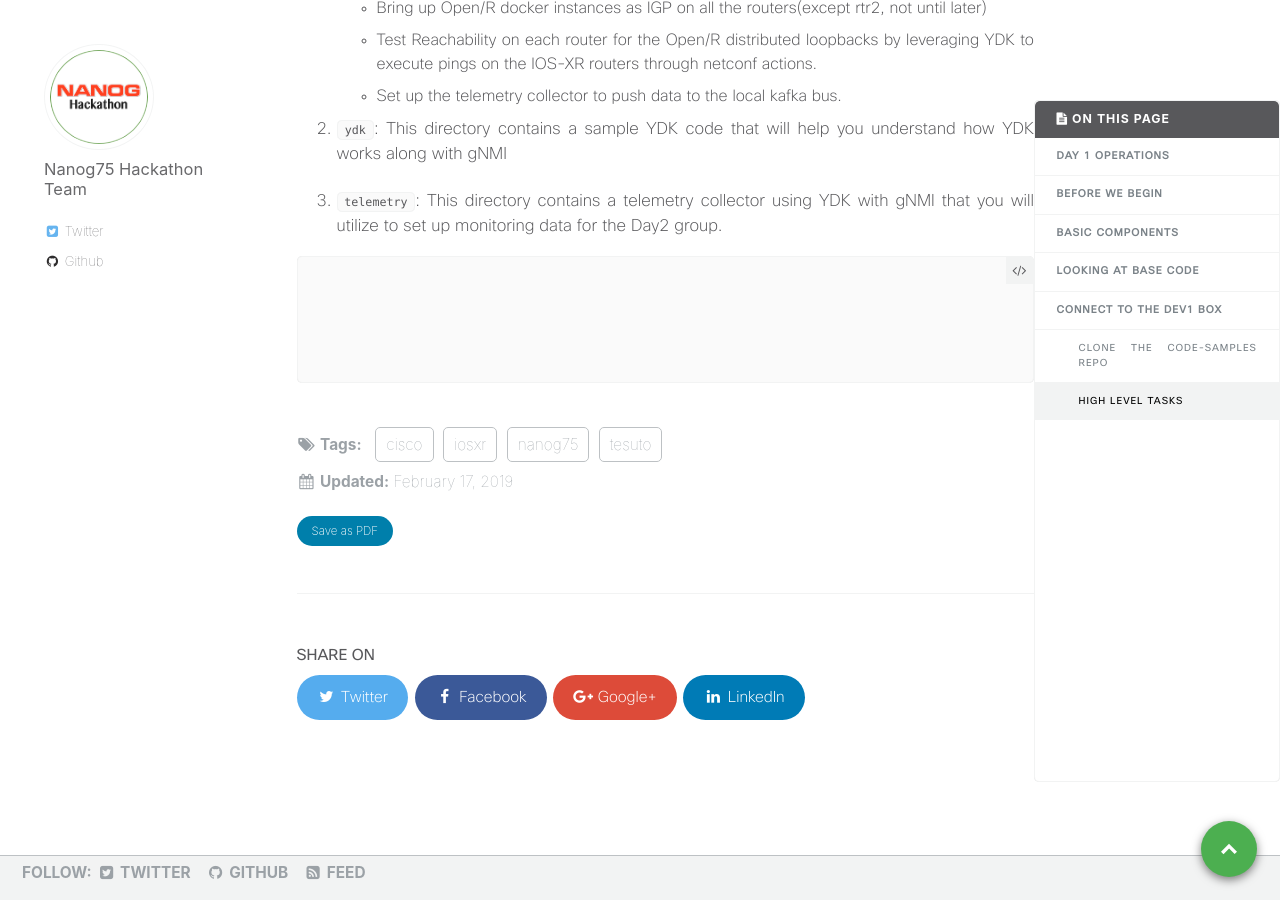
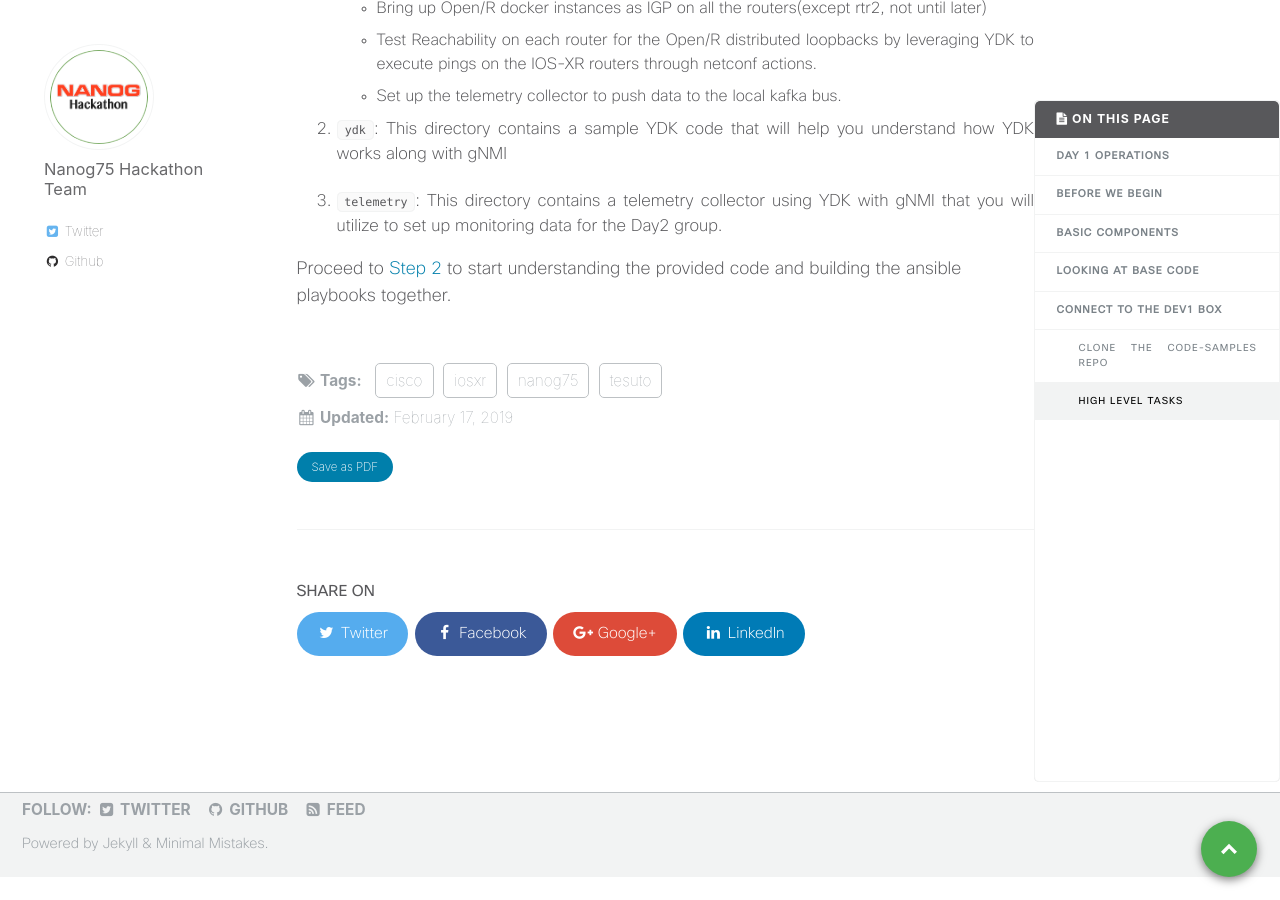
Before and after one commit to nanog75/hackathon, a Jekyll site: the page built from _day1/2019-02-17-step-1-understand-day-1-operations.md, in a window 1280 px wide and 900 px high, scrolled down 7628 px. Built offline with Jekyll 4.4.1, drawn with Linux system fonts in a browser that asks for light colours.

Commit message:
Create 2019-02-17-step-1-understand-day-1-operations.md

````diff
--- a/_day1/2019-02-17-step-1-understand-day-1-operations.md
+++ b/_day1/2019-02-17-step-1-understand-day-1-operations.md
@@ -332,8 +332,5 @@ You will eventually need to have a playbook for each of the following operations
 
 
 
-```
 
-
-
-```
+Proceed to [Step 2]({{ base_path }}) to start understanding the provided code and building the ansible playbooks together.
````
